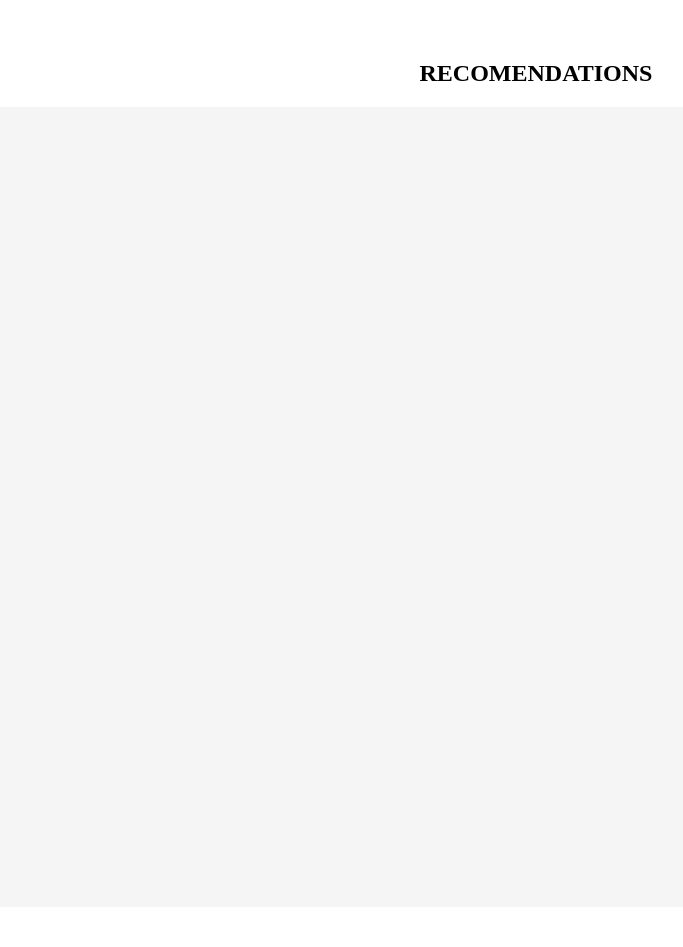
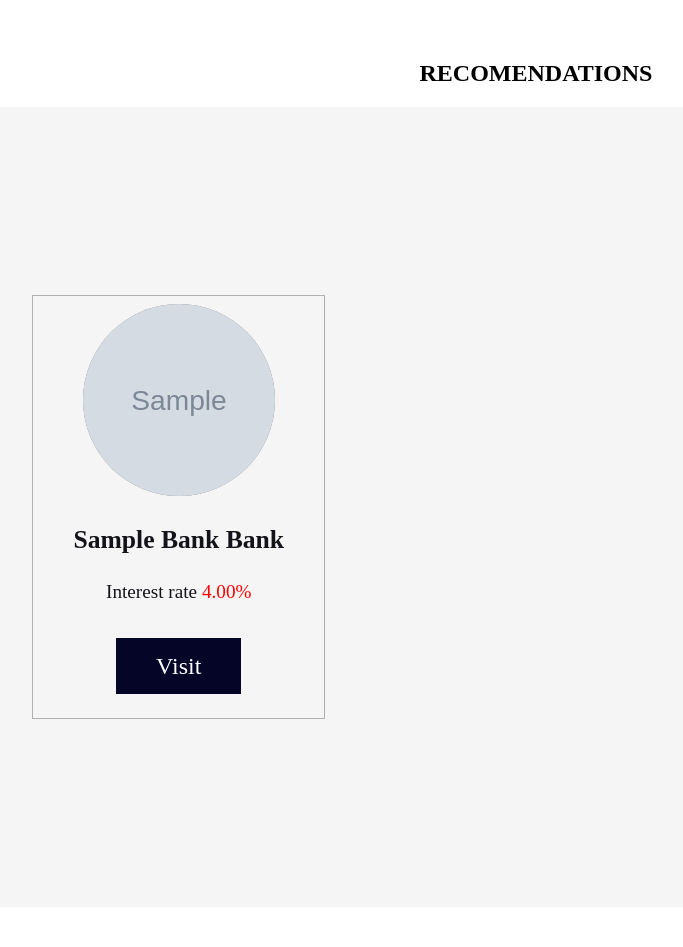
Before and after one commit to cynthiakoskei/AfricanecityBankLoan, a Django app: page /Banks/Views/ in a window 1280 px wide. Before the commit the part shown is almost empty. Shown: the whole page, without its empty margins (104-787 px from the left). Run offline with Django 4.2, Linux system fonts and the light colour scheme; tables that the repository leaves empty hold one stand-in row (values such as "Sample post"); grey boxes marked "Sample" are stand-in pictures; some libraries are stand-ins or nearby versions.

Commit message:
modified bank views html template

```diff
--- a/templates/view.html
+++ b/templates/view.html
@@ -1,4 +1,3 @@
-
 {% load static %}
 <!DOCTYPE html>
 <html>
@@ -66,14 +65,14 @@
         <section class="productus">
 			<h2> Recomendations </h2>
 			<div class="products">
-				{% for listing in listings%}
+				{% for bank in banks%}
 				<div class="content">
 					<ul>
 						<li>
-							<img class="image" src="{{listing.image.url}}"/>
-							<h3>{{listing.bankName}} bank</h3>
-							<p>Interest rate <span>{{listing.interestRate}}%</span></p>
-							<a href="/Banks/Features/">Visit</a>
+							<img class="image" src="{{bank.image.url}}"/>
+							<h3>{{bank.bankName}} bank</h3>
+							<p>Interest rate <span>{{bank.interestRate}}%</span></p>
+							<a href="/Banks/Features/{{bank.id}}/">Visit</a>
 						</li>
 					</ul>
 				</div>
```
